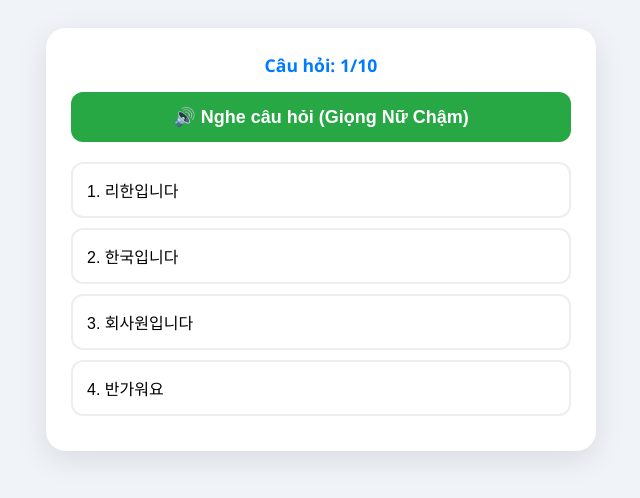
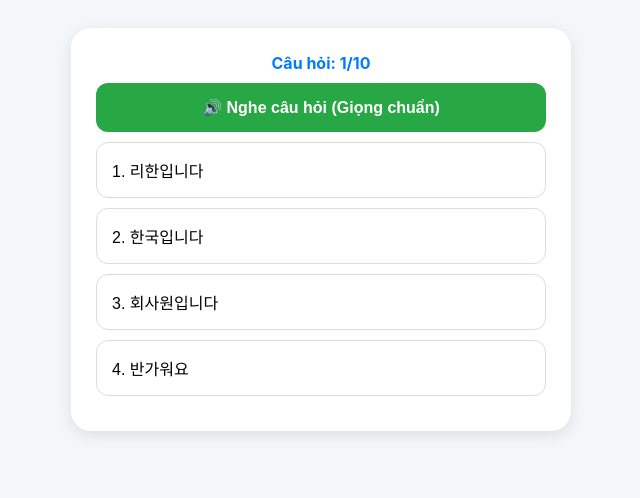
Before and after one commit to VanHuongEPS0983269248/luyennghe01, a plain HTML site: page index.html in a window 1280 px wide. Shown: the whole page, without its empty margins (319-959 px from the left). Drawn offline with Linux system fonts and the light colour scheme.

Commit message:
Update index.html

```diff
--- a/index.html
+++ b/index.html
@@ -3,128 +3,81 @@
 <head>
     <meta charset="UTF-8">
     <meta name="viewport" content="width=device-width, initial-scale=1.0">
-    <title>EPS-TOPIK 2024 - Luyện Nghe (Giọng Nữ Chậm)</title>
+    <title>EPS-TOPIK Luyện Nghe</title>
     <style>
-        body { font-family: 'Segoe UI', Tahoma, sans-serif; text-align: center; padding: 20px; background-color: #f0f4f8; color: #333; }
-        .container { background: white; padding: 25px; border-radius: 20px; box-shadow: 0 8px 30px rgba(0,0,0,0.1); display: inline-block; max-width: 500px; width: 100%; text-align: left; }
-        .progress { font-weight: bold; color: #007bff; margin-bottom: 15px; text-align: center; font-size: 1.1em; }
-        button { display: block; width: 100%; margin: 10px 0; padding: 14px; font-size: 16px; cursor: pointer; border: 2px solid #eee; border-radius: 12px; transition: 0.3s; background: white; text-align: left; -webkit-tap-highlight-color: transparent; }
-        button:hover:not(:disabled) { background-color: #f1faff; border-color: #007bff; }
-        .btn-listen { background-color: #28a745; color: white; font-weight: bold; border: none; text-align: center; font-size: 18px; }
-        .btn-next { background-color: #007bff; color: white; font-weight: bold; border: none; text-align: center; display: none; margin-top: 20px; }
-        #explanation { display: none; padding: 15px; border-radius: 10px; margin-top: 15px; line-height: 1.6; background-color: #fff3cd; border: 1px solid #ffeeba; }
-        .script-header { font-weight: bold; color: #007bff; display: block; margin-bottom: 5px; border-bottom: 1px dashed #007bff; }
-        #result-screen { display: none; text-align: center; }
-        .score { font-size: 60px; color: #2ecc71; font-weight: bold; margin: 20px 0; }
+        body { font-family: -apple-system, sans-serif; text-align: center; padding: 20px; background-color: #f4f7f9; }
+        .container { background: white; padding: 25px; border-radius: 20px; box-shadow: 0 4px 15px rgba(0,0,0,0.1); display: inline-block; max-width: 450px; width: 100%; text-align: left; }
+        .progress { color: #007bff; font-weight: bold; text-align: center; margin-bottom: 10px; }
+        button { display: block; width: 100%; margin: 10px 0; padding: 15px; font-size: 16px; border-radius: 12px; border: 1px solid #ddd; background: #fff; cursor: pointer; text-align: left; }
+        .btn-listen { background: #28a745; color: white; border: none; text-align: center; font-weight: bold; }
+        #explanation { display: none; margin-top: 15px; padding: 15px; background: #fff3cd; border-radius: 10px; }
+        .btn-next { background: #007bff; color: white; border: none; text-align: center; display: none; margin-top: 10px; }
     </style>
 </head>
 <body>
-
-<div class="container" id="quiz-screen">
-    <div class="progress">Câu hỏi: <span id="current-pos">1</span>/10</div>
-    <button class="btn-listen" id="listen-btn" onclick="speak()">🔊 Nghe câu hỏi (Giọng Nữ Chậm)</button>
-
-    <div id="options" style="margin-top: 20px;"></div>
-
+<div class="container">
+    <div class="progress">Câu hỏi: <span id="pos">1</span>/10</div>
+    <button class="btn-listen" onclick="playAudio()">🔊 Nghe câu hỏi (Giọng chuẩn)</button>
+    <div id="options"></div>
     <div id="explanation">
-        <span class="script-header">Câu hỏi vừa nghe:</span>
-        <div style="font-weight: bold; margin-bottom: 10px;" id="script-display"></div>
-        <div id="exp-content"></div>
-        <button class="btn-next" id="next-btn" onclick="nextQuestion()">Câu tiếp theo ➔</button>
+        <b style="color:#007bff">Nội dung nghe:</b> <div id="script"></div>
+        <div id="desc"></div>
+        <button class="btn-next" id="next" onclick="nextQ()">Câu tiếp theo ➔</button>
     </div>
 </div>
 
-<div class="container" id="result-screen">
-    <h2>Kết quả bài tập</h2>
-    <div class="score" id="total-score">0/10</div>
-    <button onclick="location.reload()" style="background: #34495e; color: white; text-align: center;">Làm lại từ đầu</button>
-</div>
-
 <script>
-    const questions = [
-        { q_audio: "이름이, 무엇입니까?", q_display: "이름이 무엇입니까?", a: ["리한입니다", "한국입니다", "회사원입니다", "반가워요"], correct: 0, exp: "Hỏi tên. Đáp án 1: 'Tôi là Rihan'." },
-        { q_audio: "지금, 뭐 해요?", q_display: "지금 뭐 해요?", a: ["어제 했어요", "요리하고 있어요", "요리가 맛있어요", "식당에 없어요"], correct: 1, exp: "Hỏi hành động hiện tại. Đáp án 2: 'Đang nấu ăn'." },
-        { q_audio: "오늘, 날씨가, 어때요?", q_display: "오늘 날씨가 어때요?", a: ["날씨가 좋아요", "내일 갈 거예요", "맑고 따뜻해요", "어제는 추웠어요"], correct: 2, exp: "Hỏi thời tiết. Đáp án 3: 'Trong xanh và ấm áp'." },
-        { q_audio: "식당이, 어디에 있어요?", q_display: "식당이 어디에 있어요?", a: ["비빔밥이 있어요", "저기 건물 뒤에 있어요", "오늘 문을 열어요", "친구하고 가요"], correct: 1, exp: "Hỏi vị trí. Đáp án 2: 'Ở đằng sau tòa nhà kia'." },
-        { q_audio: "사과 세 개 주세요, 얼마예요?", q_display: "사과 세 개 주세요. 얼마예요?", a: ["세 개 있어요", "사과가 맛있어요", "모두 삼천 원입니다", "여기에서 드세요"], correct: 2, exp: "Hỏi giá tiền. Đáp án 3: 'Tất cả là 3,000 Won'." },
-        { q_audio: "어제, 무엇을 했어요?", q_display: "어제 무엇을 했어요?", a: ["공원에서 산책했어요", "지금 운동해요", "내일 친구를 만나요", "영화가 재미있어요"], correct: 0, exp: "Hỏi quá khứ. Đáp án 1: 'Đã đi dạo ở công viên'." },
-        { q_audio: "생일이, 언제예요?", q_display: "생일이 언제예요?", a: ["제 동생 생일이에요", "시월 십오일이에요", "집에서 파티를 해요", "친구를 초대했어요"], correct: 1, exp: "Hỏi thời gian. Đáp án 2: 'Ngày 15 tháng 10'." },
-        { q_audio: "주말에, 보통, 뭐 해요?", q_display: "주말에 보통 뭐 해요?", a: ["지난 주말에 갔어요", "집에서 푹 쉬어요", "토요일이 좋아요", "월요일에 출근해요"], correct: 1, exp: "Hỏi thói quen. Đáp án 2: 'Nghỉ ngơi ở nhà'." },
-        { q_audio: "실례지만, 나이가, 어떻게 되세요?", q_display: "실례지만, 나이가 어떻게 되세요?", a: ["서른 살이에요", "이름이 아니에요", "학생이 아니에요", "제 친구예요"], correct: 0, exp: "Hỏi tuổi lịch sự. Đáp án 1: 'Tôi 30 tuổi'." },
-        { q_audio: "한국에, 왜 왔어요?", q_display: "한국에 왜 왔어요?", a: ["비행기로 왔어요", "작년 10월에 왔어요", "일하러 왔어요", "한국 사람이 아니에요"], correct: 2, exp: "Hỏi lý do. Đáp án 3: 'Đến để làm việc'." }
+    const data = [
+        { q: "이름이 무엇입니까?", a: ["리한입니다", "한국입니다", "회사원입니다", "반가워요"], c: 0, e: "Hỏi tên: Đáp án 1." },
+        { q: "지금 뭐 해요?", a: ["어제 했어요", "요리하고 있어요", "요리가 맛있어요", "식당에 없어요"], c: 1, e: "Hỏi hành động: Đáp án 2." },
+        { q: "오늘 날씨가 어때요?", a: ["날씨가 좋아요", "내일 갈 거예요", "맑고 따뜻해요", "어제는 추웠어요"], c: 2, e: "Hỏi thời tiết: Đáp án 3." },
+        { q: "식당이 어디에 있어요?", a: ["비빔밥이 있어요", "저기 건물 뒤에 있어요", "오늘 문을 열어요", "친구하고 가요"], c: 1, e: "Hỏi nơi chốn: Đáp án 2." },
+        { q: "사과 세 개 주세요. 얼마예요?", a: ["세 개 있어요", "사과가 맛있어요", "모두 삼천 원입니다", "여기에서 드세요"], c: 2, e: "Hỏi giá tiền: Đáp án 3." },
+        { q: "어제 무엇을 했어요?", a: ["공원에서 산책했어요", "지금 운동해요", "내일 친구를 만나요", "영화가 재미있어요"], c: 0, e: "Hỏi quá khứ: Đáp án 1." },
+        { q: "생일이 언제예요?", a: ["제 동생 생일이에요", "시월 십오일이에요", "집에서 파티를 해요", "친구를 초대했어요"], c: 1, e: "Hỏi thời gian: Đáp án 2." },
+        { q: "주말에 보통 뭐 해요?", a: ["지난 주말에 갔어요", "집에서 푹 쉬어요", "토요일이 좋아요", "월요일에 출근해요"], c: 1, e: "Hỏi thói quen: Đáp án 2." },
+        { q: "실례지만 나이가 어떻게 되세요?", a: ["서른 살이에요", "이름이 아니에요", "학생이 아니에요", "제 친구예요"], c: 0, e: "Hỏi tuổi: Đáp án 1." },
+        { q: "한국에 왜 왔어요?", a: ["비행기로 왔어요", "작년 10월 e 왔어요", "일하러 왔어요", "한국 사람이 아니에요"], c: 2, e: "Hỏi lý do: Đáp án 3." }
     ];
 
-    let currentIdx = 0, score = 0, answered = false;
+    let idx = 0, answered = false;
 
-    function loadQuestion() {
+    function playAudio() {
+        const text = encodeURIComponent(data[idx].q);
+        // Sử dụng Proxy để tránh lỗi trình duyệt chặn âm thanh
+        const url = `https://translate.google.com/translate_tts?ie=UTF-8&q=${text}&tl=ko&client=tw-ob`;
+        const audio = new Audio(url);
+        audio.play();
+    }
+
+    function load() {
         answered = false;
-        document.getElementById('current-pos').innerText = currentIdx + 1;
+        document.getElementById('pos').innerText = idx + 1;
         document.getElementById('explanation').style.display = 'none';
-        document.getElementById('next-btn').style.display = 'none';
-        const optionsDiv = document.getElementById('options');
-        optionsDiv.innerHTML = "";
-
-        questions[currentIdx].a.forEach((ans, index) => {
-            const btn = document.createElement('button');
-            btn.innerText = (index + 1) + ". " + ans;
-            btn.id = "opt-" + index;
-            btn.onclick = () => checkAnswer(index);
-            optionsDiv.appendChild(btn);
+        document.getElementById('next').style.display = 'none';
+        const opt = document.getElementById('options');
+        opt.innerHTML = "";
+        data[idx].a.forEach((item, i) => {
+            const b = document.createElement('button');
+            b.innerText = (i + 1) + ". " + item;
+            b.onclick = () => {
+                if(answered) return; answered = true;
+                document.getElementById('script').innerText = data[idx].q;
+                document.getElementById('desc').innerText = data[idx].e;
+                document.getElementById('explanation').style.display = 'block';
+                document.getElementById('next').style.display = 'block';
+                b.style.background = (i === data[idx].c) ? "#d4edda" : "#f8d7da";
+            };
+            opt.appendChild(b);
         });
     }
 
-    function speak() {
-        window.speechSynthesis.cancel();
-        const utterance = new SpeechSynthesisUtterance(questions[currentIdx].q_audio);
-        utterance.lang = 'ko-KR';
-        utterance.rate = 0.7;
-
-        const voices = window.speechSynthesis.getVoices();
-        let selectedVoice = voices.find(v => (v.lang.includes('ko') && v.name.includes('Google')) || (v.lang.includes('ko') && v.name.includes('Female')));
-        if (!selectedVoice) selectedVoice = voices.find(v => v.lang.includes('ko'));
-
-        if (selectedVoice) utterance.voice = selectedVoice;
-        window.speechSynthesis.speak(utterance);
+    function nextQ() {
+        idx++;
+        if(idx < data.length) load();
+        else alert("Bạn đã hoàn thành bài tập!");
     }
-
-    function checkAnswer(selected) {
-        if (answered) return;
-        answered = true;
-        const correct = questions[currentIdx].correct;
-
-        document.getElementById('script-display').innerText = questions[currentIdx].q_display;
-        document.getElementById('explanation').style.display = 'block';
-        document.getElementById('next-btn').style.display = 'block';
-
-        const buttons = document.querySelectorAll('#options button');
-        buttons.forEach(b => b.disabled = true);
-
-        if (selected === correct) {
-            score++;
-            document.getElementById('exp-content').innerHTML = "<b>✅ Chính xác!</b><br>" + questions[currentIdx].exp;
-            document.getElementById('opt-'+selected).style.background = "#d4edda";
-            document.getElementById('opt-'+selected).style.borderColor = "#28a745";
-        } else {
-            document.getElementById('exp-content').innerHTML = "<b>❌ Chưa đúng!</b><br>" + questions[currentIdx].exp;
-            document.getElementById('opt-'+selected).style.background = "#f8d7da";
-            document.getElementById('opt-'+correct).style.border = "2px solid #28a745";
-        }
-    }
-
-    function nextQuestion() {
-        currentIdx++;
-        if (currentIdx < questions.length) {
-            loadQuestion();
-        } else {
-            document.getElementById('quiz-screen').style.display = 'none';
-            document.getElementById('result-screen').style.display = 'block';
-            document.getElementById('total-score').innerText = score + "/10";
-        }
-    }
-
-    // Nạp giọng nói
-    window.speechSynthesis.onvoiceschanged = () => { window.speechSynthesis.getVoices(); };
-    loadQuestion();
+    load();
 </script>
 </body>
 </html>
```
